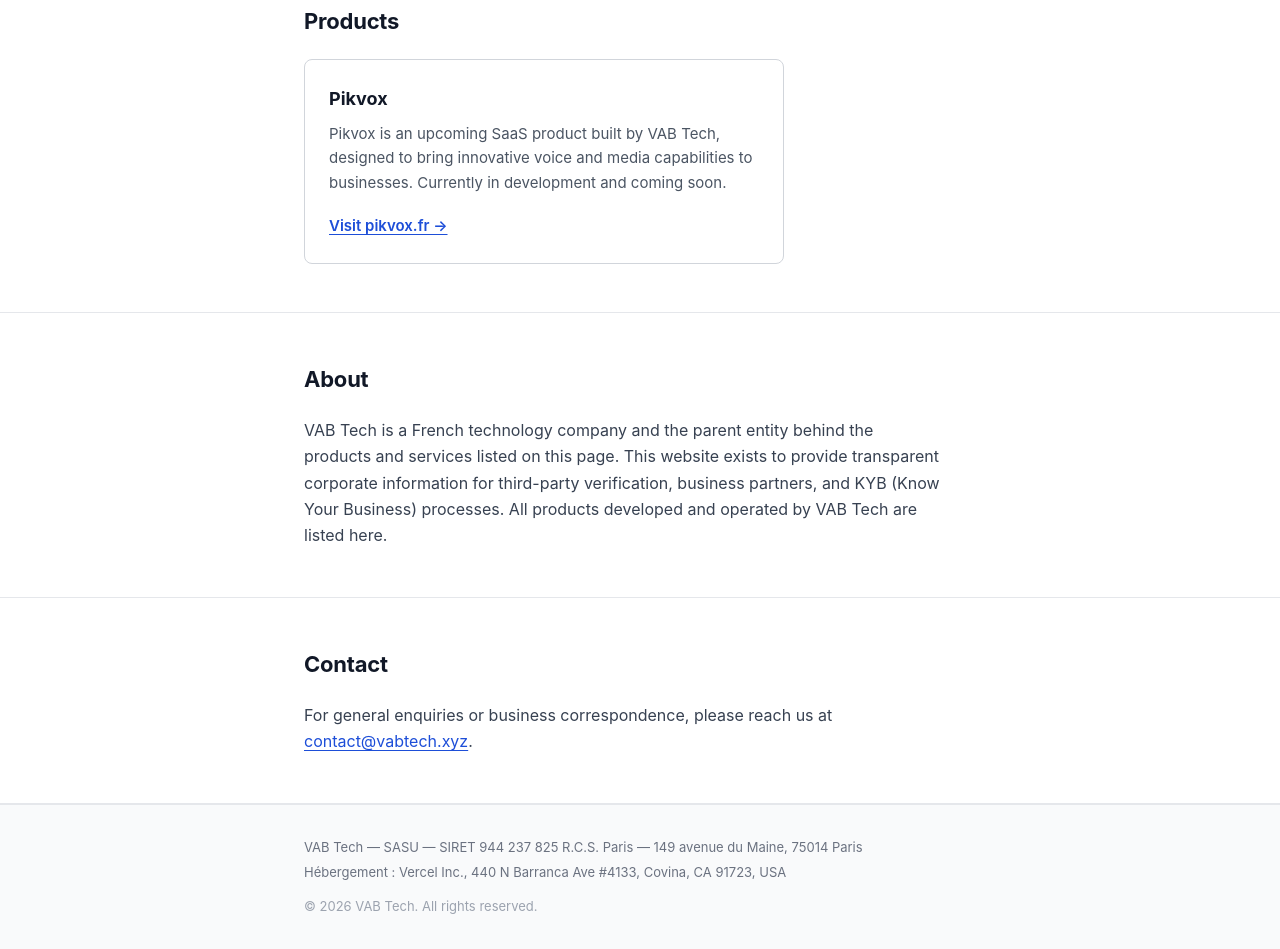
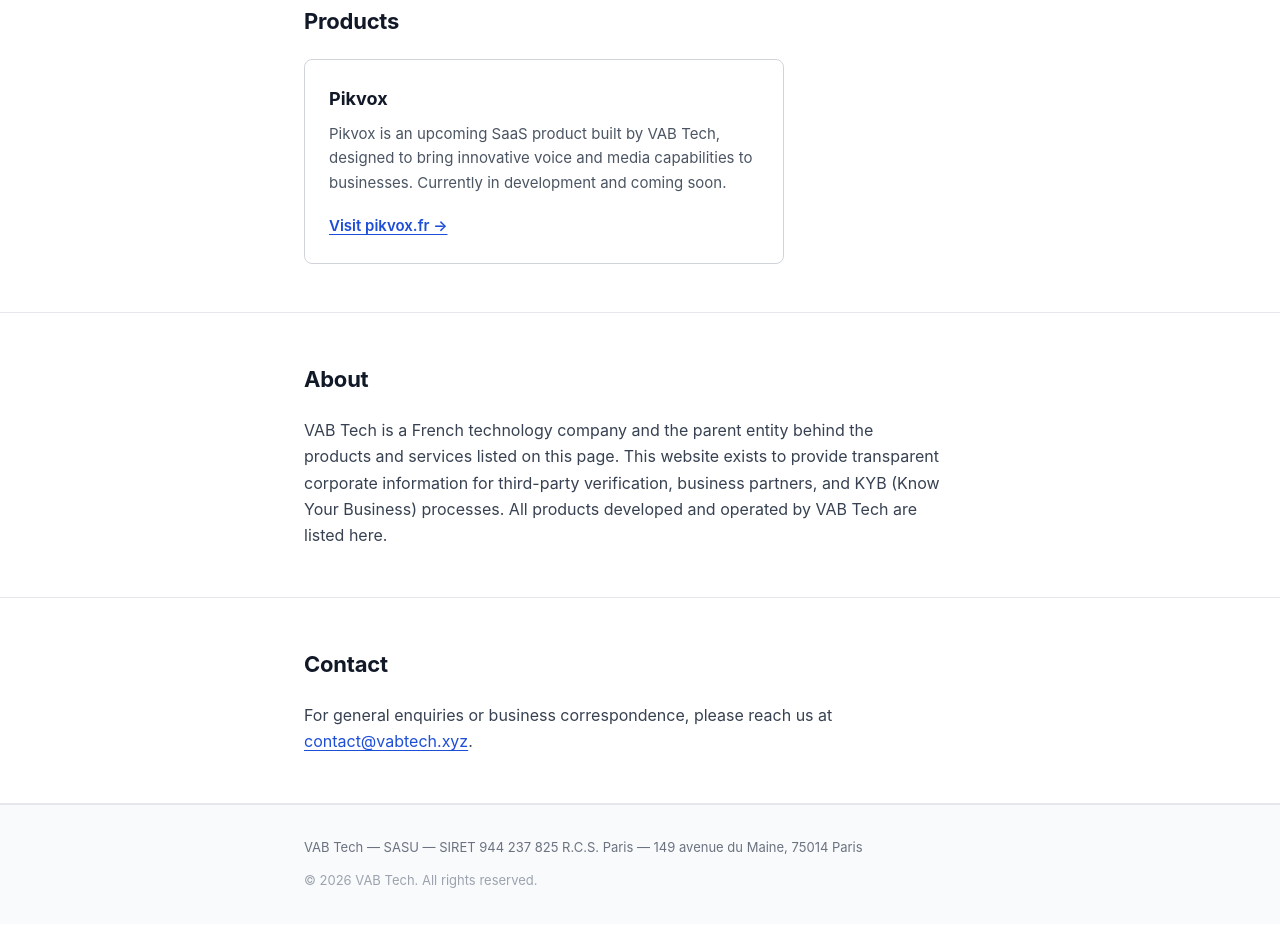
Before and after one commit to VAB-Tech/vabtech.xyz, a website: page index.html in a window 1280 px wide. Shown: the part 399-1348 px from the top of the page. After the commit the page ends 1323 px from the top, so only its background shows below. Drawn offline with Linux system fonts and the light colour scheme.

Commit message:
chore(site): remove hosting mention from footer

```diff
--- a/index.html
+++ b/index.html
@@ -77,8 +77,7 @@
   <footer class="site-footer">
     <div class="container">
       <p class="footer-legal">VAB Tech — SASU — SIRET 944 237 825 R.C.S. Paris — 149 avenue du Maine, 75014 Paris</p>
-      <p class="footer-legal">Hébergement&nbsp;: Vercel Inc., 440 N Barranca Ave #4133, Covina, CA 91723, USA</p>
-      <p class="footer-copy">&copy; 2026 VAB Tech. All rights reserved.</p>
+<p class="footer-copy">&copy; 2026 VAB Tech. All rights reserved.</p>
     </div>
   </footer>
 
```
